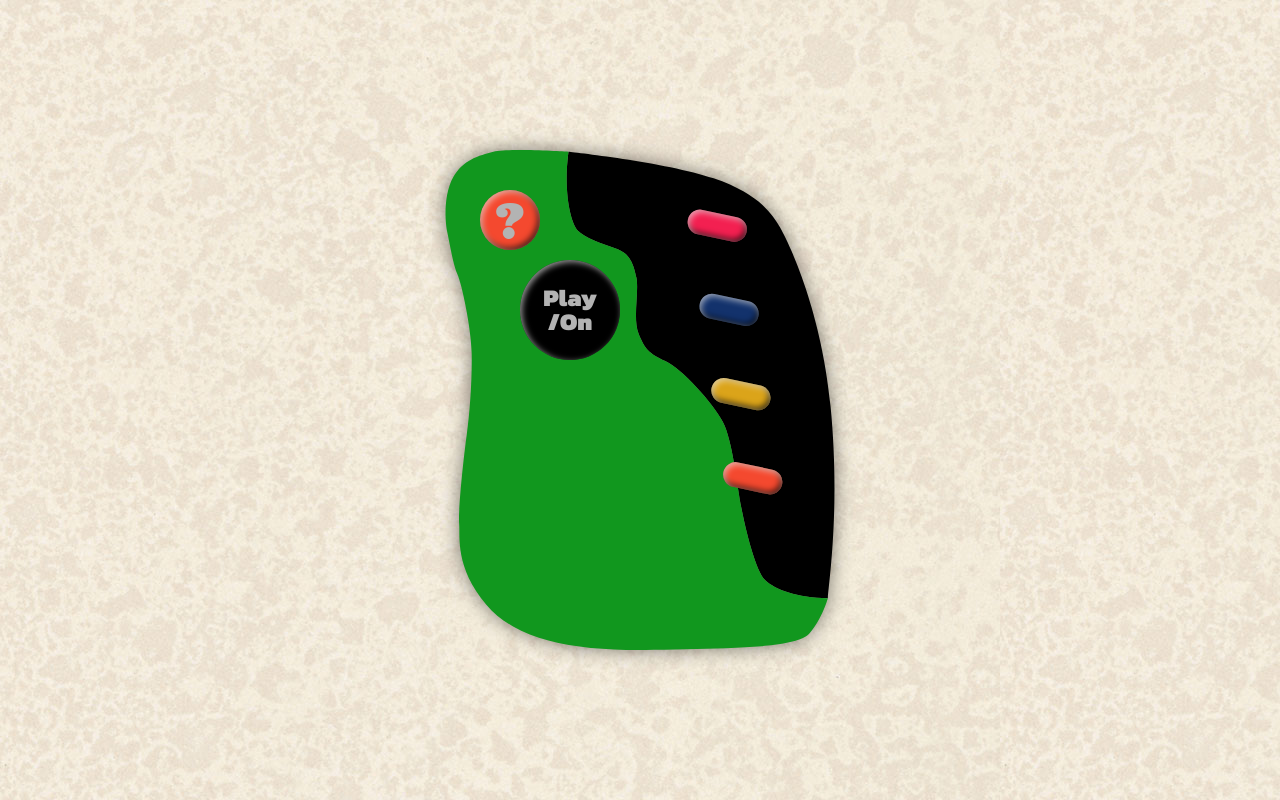
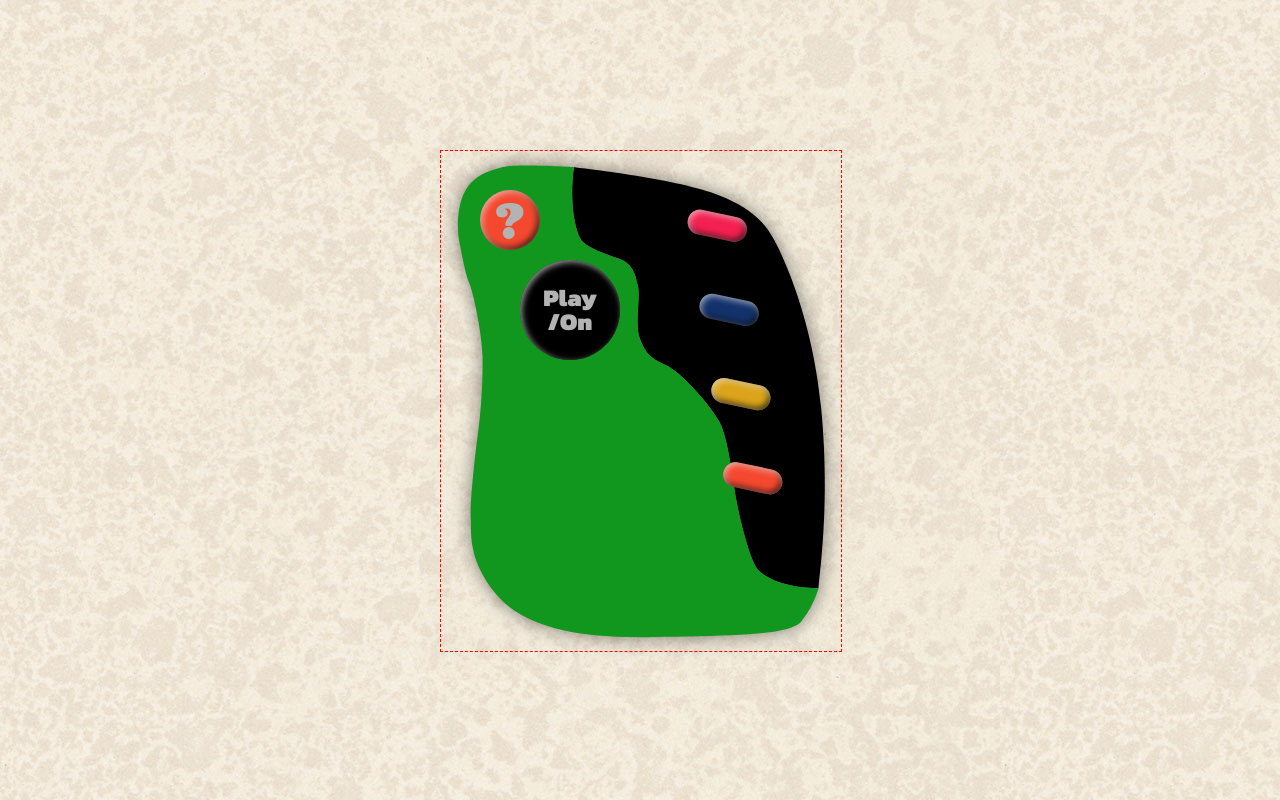
Before and after one commit to jsahlsa/insultinator, a React app: page / in a window 1280 px wide. Built offline with nearby package versions, Linux system fonts and the light colour scheme.

Commit message:
💄 fixed svg viewbox for filter: drop-shadow

```diff
--- a/src/components/App.js
+++ b/src/components/App.js
@@ -146,9 +146,9 @@ export default function App() {
       <svg
         xmlns="http://www.w3.org/2000/svg"
         xmlnsXlink="http://www.w3.org/1999/xlink"
-        width="100%"
-        height="100%"
-        viewBox="0 0 252.45 324.51"
+        width="252.45"
+        height="324.51"
+        viewBox="-10 -10 272 344"
       >
         <style>{`.black-svg { fill: hsla(126, 80%, 33%, 1) }
                   .green-svg { fill: hsla(126, 80%, 0%, 1) }`}</style>
--- a/src/index.css
+++ b/src/index.css
@@ -55,6 +55,7 @@ button {
 svg {
   width: 400px;
   height: 500px;
+  border: red dashed 1px;
   position: absolute;
   filter: drop-shadow(0 0 10px rgba(0, 0, 0, 0.5)) brightness(100%);
   transition: all 0.2s ease-in;
```
